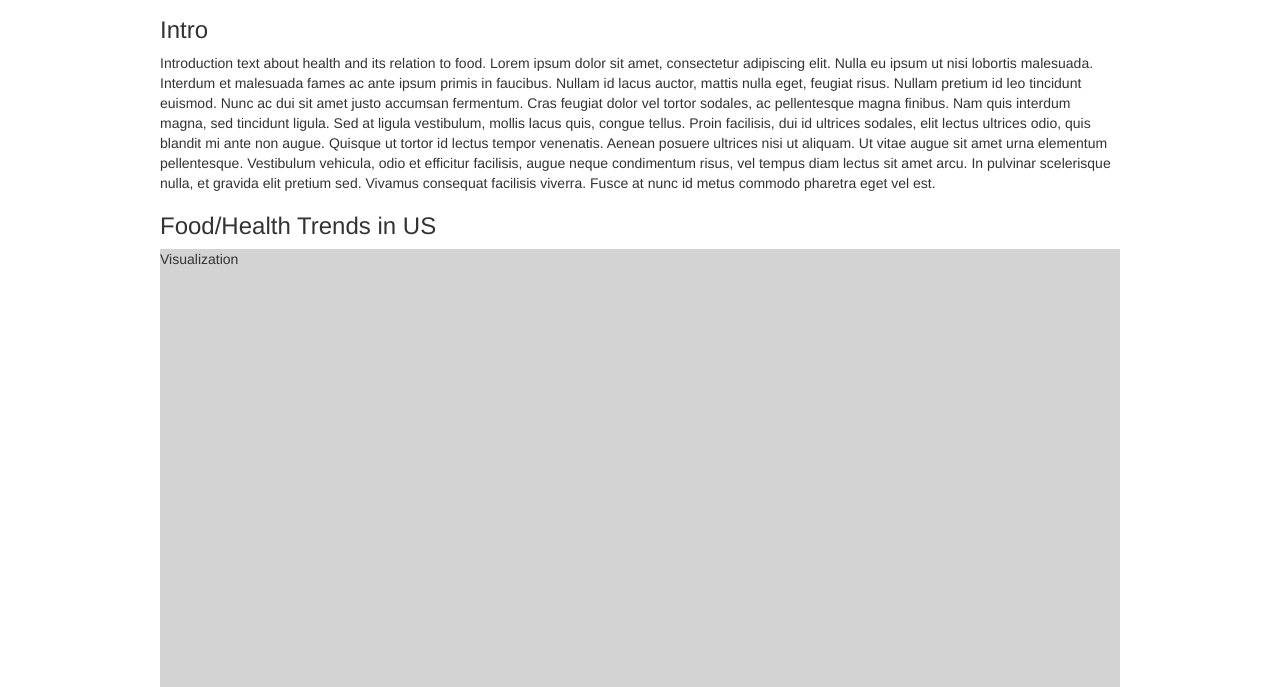
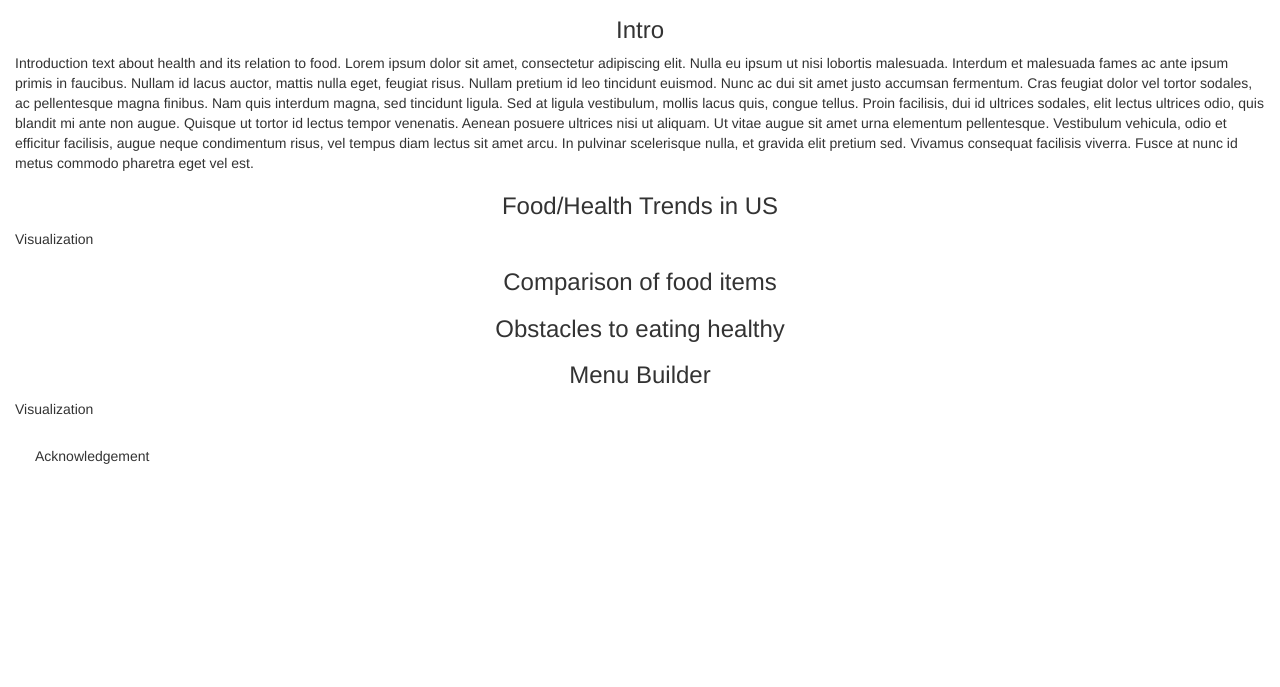
Before and after one commit to scheng95/eat_healthy_vis, a plain HTML site: page index.html in a window 1280 px wide. Shown: the part 113-800 px from the top of the page. Drawn offline with Linux system fonts and the light colour scheme.

Commit message:
temp commit

```diff
--- a/css/style.css
+++ b/css/style.css
@@ -1,6 +1,9 @@
 .content {
     margin: auto;
-    width: 960px;
+}
+
+h1,h2,h3 {
+  text-align: center;
 }
 
 .header,
@@ -8,12 +11,19 @@
     padding: 20px;
 }
 
-#health-trends {
+.img-placeholder {
     background-color: lightgray;
-    height: 500px;
+    min-height: 300px;
+    text-align: center;
 }
 
-#menu-vis {
-    background-color: lightgray;
-    height: 500px;
+.bar {
+  fill: steelblue;
 }
+
+.axis path,
+.axis line {
+  fill: none;
+  stroke: #666;
+  shape-rendering: crispEdges;
+}
```
